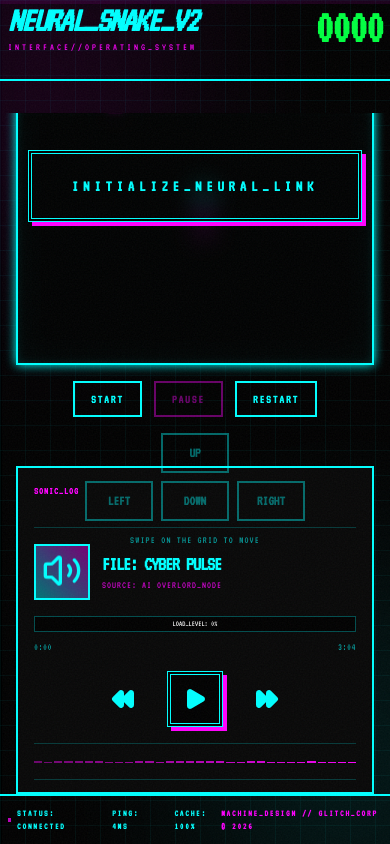
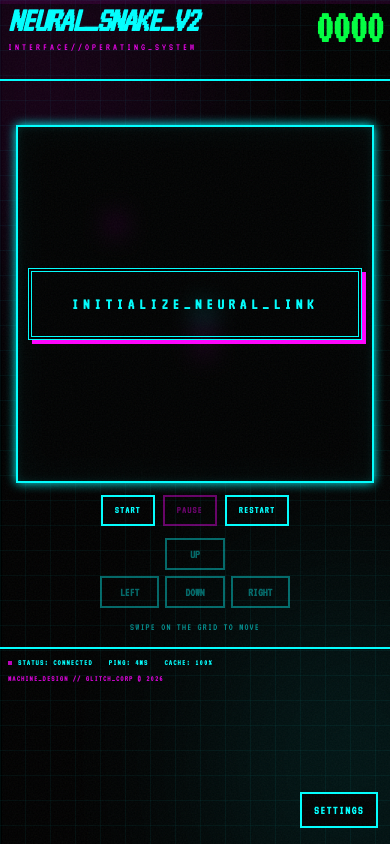
Before and after one commit to mohamed-kadi/Snake_Game, a React (Vite) app: page / in a window 390 px wide. Built offline with nearby package versions, Linux system fonts and the light colour scheme.

Commit message:
feat: add global settings menu and mobile layout polish

```diff
--- a/src/App.tsx
+++ b/src/App.tsx
@@ -7,17 +7,19 @@ import React, { useEffect, useRef, useState } from 'react';
 import { SnakeGame } from '@/src/components/SnakeGame';
 import { GlitchHeader } from '@/src/components/GlitchHeader';
 import { GlitchFooter } from '@/src/components/GlitchFooter';
-import { SonicLog } from '@/src/components/SonicLog';
+import { SettingsMenu } from '@/src/components/SettingsMenu';
 import { musicService } from '@/src/services/musicService';
-import { GameStatus, GameTheme, Track } from '@/src/utils/types';
+import { GameStatus, GameTheme } from '@/src/utils/types';
 
 export default function App() {
   const tracks = musicService.getTracks();
   const [score, setScore] = useState(0);
   const [currentTrackIndex, setCurrentTrackIndex] = useState(0);
   const [isPlaying, setIsPlaying] = useState(false);
-  const [progress, setProgress] = useState(0);
   const [theme, setTheme] = useState<GameTheme>(GameTheme.GLITCH);
+  const [fontFamily, setFontFamily] = useState<string>('Theme default');
+  const [isMuted, setIsMuted] = useState(false);
+  const [isSettingsOpen, setIsSettingsOpen] = useState(false);
   const [isGlitching, setIsGlitching] = useState(false);
   const audioRef = useRef<HTMLAudioElement>(null);
   const eatAudioRef = useRef<HTMLAudioElement>(null);
@@ -25,6 +27,19 @@ export default function App() {
 
   const [gameStatus, setGameStatus] = useState<GameStatus>(GameStatus.IDLE);
   const currentTrack = tracks[currentTrackIndex];
+  const fontOptions = [
+    { label: 'Theme default', value: 'Theme default' },
+    { label: 'VT323', value: 'VT323' },
+    { label: 'Space Grotesk', value: 'Space Grotesk' },
+    { label: 'Press Start 2P', value: 'Press Start 2P' },
+    { label: 'Inter', value: 'Inter' },
+  ];
+  const themeOptions = [
+    { label: 'Glitch', value: GameTheme.GLITCH },
+    { label: 'Cyber', value: GameTheme.CYBER },
+    { label: 'Retro', value: GameTheme.RETRO },
+    { label: 'Minimal', value: GameTheme.MINIMAL },
+  ];
 
   // Handle Game Status Changes (Stop music on crash)
   useEffect(() => {
@@ -39,15 +54,7 @@ export default function App() {
 
   const handleNext = () => {
     setCurrentTrackIndex(prev => (prev + 1) % tracks.length);
-    setProgress(0);
   };
-
-  const handlePrev = () => {
-    setCurrentTrackIndex(prev => (prev - 1 + tracks.length) % tracks.length);
-    setProgress(0);
-  };
-
-  const handleTogglePlay = () => setIsPlaying(!isPlaying);
 
   const handleEat = () => {
     setIsGlitching(true);
@@ -62,36 +69,64 @@ export default function App() {
     const audio = audioRef.current;
     if (!audio) return;
 
+    if (isMuted) {
+      audio.pause();
+      return;
+    }
+
     if (isPlaying) {
       audio.play().catch(e => console.error("Playback stopped:", e));
     } else {
       audio.pause();
     }
-  }, [isPlaying, currentTrack]);
+  }, [isPlaying, currentTrack, isMuted]);
+
+  useEffect(() => {
+    if (isMuted) {
+      setIsPlaying(false);
+    }
+  }, [isMuted]);
 
   useEffect(() => {
     const audio = audioRef.current;
     if (!audio) return;
 
-    const updateProgress = () => {
-      if (audio.duration) {
-        setProgress((audio.currentTime / audio.duration) * 100);
-      }
-    };
-
-    audio.addEventListener('timeupdate', updateProgress);
     audio.addEventListener('ended', handleNext);
     return () => {
-      audio.removeEventListener('timeupdate', updateProgress);
       audio.removeEventListener('ended', handleNext);
     };
   }, []);
 
   return (
-    <div className={`h-screen transition-colors duration-500 theme-${theme} grid-bg relative selection:bg-[var(--secondary)] selection:text-black overflow-hidden flex flex-col ${isGlitching ? 'glitch-heavy' : ''}`}>
-      <audio ref={audioRef} src={currentTrack.url} />
+    <div
+      className={`min-h-screen transition-colors duration-500 theme-${theme} grid-bg relative selection:bg-[var(--secondary)] selection:text-black overflow-x-hidden overflow-y-auto flex flex-col ${isGlitching ? 'glitch-heavy' : ''}`}
+      style={{
+        '--font-family': fontFamily === 'Theme default' ? undefined : `"${fontFamily}"`,
+      } as React.CSSProperties}
+    >
+      <audio ref={audioRef} src={currentTrack.url} muted={isMuted} />
       <audio ref={eatAudioRef} src="https://raw.githubusercontent.com/rafael-m-silva/snake-game/master/assets/eat.mp3" />
       <audio ref={gameOverAudioRef} src="https://raw.githubusercontent.com/rafael-m-silva/snake-game/master/assets/die.mp3" />
+      <SettingsMenu
+        isOpen={isSettingsOpen}
+        onToggleOpen={() => setIsSettingsOpen((prev) => !prev)}
+        selectedFont={fontFamily}
+        fontOptions={fontOptions}
+        onFontChange={setFontFamily}
+        selectedTheme={theme}
+        themeOptions={themeOptions}
+        onThemeChange={(nextTheme) => setTheme(nextTheme as GameTheme)}
+        isMuted={isMuted}
+        onToggleMuted={() => {
+          setIsMuted((prev) => {
+            const nextMuted = !prev;
+            if (!nextMuted) {
+              setIsPlaying(true);
+            }
+            return nextMuted;
+          });
+        }}
+      />
 
       {/* Glitch Infrastructure */}
       {theme === GameTheme.GLITCH && (
@@ -113,28 +148,12 @@ export default function App() {
         />
       </div>
 
-      <div className="relative z-10 w-full h-full flex flex-col overflow-hidden">
+      <div className="relative z-10 w-full flex flex-col">
         <GlitchHeader score={score} />
 
         {/* Main Interface */}
-        <main className="flex-1 w-full max-w-7xl mx-auto flex flex-col lg:grid lg:grid-cols-12 gap-6 min-h-0 overflow-hidden px-4 md:px-6">
-
-          {/* Sidebar: Sonic Log + Music + Themes */}
-          <div className="col-span-12 lg:col-span-4 xl:col-span-3 lg:order-1 order-2 flex flex-col h-full min-h-0">
-            <SonicLog
-              currentTrack={currentTrack}
-              isPlaying={isPlaying}
-              progress={progress}
-              onTogglePlay={handleTogglePlay}
-              onNext={handleNext}
-              onPrev={handlePrev}
-              currentTheme={theme}
-              onThemeChange={setTheme}
-            />
-          </div>
-
-          {/* Main Content Area: Snake */}
-          <section className="col-span-12 lg:col-span-8 xl:col-span-9 lg:order-2 order-1 flex justify-center items-center h-full min-h-0 relative">
+        <main className="flex-1 w-full max-w-7xl mx-auto flex min-h-0 px-4 md:px-6 py-3">
+          <section className="w-full flex justify-center items-start lg:items-center h-full min-h-0 relative">
              <div className="absolute top-0 left-0 text-[8px] opacity-20 pointer-events-none p-2 uppercase tracking-widest leading-none">STREAMING_LIVE_FEED</div>
              <div className="w-full max-w-[600px] aspect-square flex items-center justify-center">
                <SnakeGame
--- a/src/components/GlitchFooter.tsx
+++ b/src/components/GlitchFooter.tsx
@@ -3,8 +3,8 @@ import React from 'react';
 export const GlitchFooter: React.FC = () => {
   return (
     <footer className="w-full z-10 border-t-2 border-double border-[var(--primary)] mt-auto">
-      <div className="h-12 max-w-7xl mx-auto flex items-center justify-between px-2">
-        <div className="flex items-center gap-6 text-[9px] font-bold uppercase tracking-[0.2em] text-[var(--primary)]">
+      <div className="min-h-12 max-w-7xl mx-auto flex flex-col sm:flex-row sm:items-center sm:justify-between gap-1 sm:gap-3 px-2 py-2 sm:py-0">
+        <div className="flex flex-wrap items-center gap-x-4 gap-y-1 text-[8px] sm:text-[9px] font-bold uppercase tracking-[0.15em] sm:tracking-[0.2em] text-[var(--primary)]">
           <span className="flex items-center gap-1.5">
             <span className="w-1 h-1 bg-[var(--secondary)] animate-pulse" />
             STATUS: CONNECTED
@@ -12,7 +12,7 @@ export const GlitchFooter: React.FC = () => {
           <span>PING: 4ms</span>
           <span>CACHE: 100%</span>
         </div>
-        <div className="text-[9px] font-bold uppercase tracking-[0.2em] text-[var(--secondary)]">
+        <div className="text-[8px] sm:text-[9px] font-bold uppercase tracking-[0.14em] sm:tracking-[0.2em] text-[var(--secondary)] opacity-80 sm:opacity-100">
           MACHINE_DESIGN // GLITCH_CORP © 2026
         </div>
       </div>
--- /dev/null
+++ b/src/components/SettingsMenu.tsx
@@ -0,0 +1,91 @@
+import React from 'react';
+
+export interface FontOption {
+  label: string;
+  value: string;
+}
+
+export interface ThemeOption {
+  label: string;
+  value: string;
+}
+
+interface SettingsMenuProps {
+  isOpen: boolean;
+  onToggleOpen: () => void;
+  selectedFont: string;
+  fontOptions: FontOption[];
+  onFontChange: (fontValue: string) => void;
+  selectedTheme: string;
+  themeOptions: ThemeOption[];
+  onThemeChange: (themeValue: string) => void;
+  isMuted: boolean;
+  onToggleMuted: () => void;
+}
+
+export const SettingsMenu: React.FC<SettingsMenuProps> = ({
+  isOpen,
+  onToggleOpen,
+  selectedFont,
+  fontOptions,
+  onFontChange,
+  selectedTheme,
+  themeOptions,
+  onThemeChange,
+  isMuted,
+  onToggleMuted,
+}) => {
+  return (
+    <div className="fixed bottom-4 right-3 sm:top-4 sm:right-4 sm:bottom-auto z-40">
+      <button
+        type="button"
+        onClick={onToggleOpen}
+        className="px-3 py-2 border-2 border-[var(--primary)] bg-black/80 text-[var(--primary)] text-xs font-bold tracking-[0.12em] hover:bg-[var(--primary)] hover:text-black transition-colors"
+      >
+        SETTINGS
+      </button>
+
+      {isOpen && (
+        <div className="mb-2 sm:mb-0 sm:mt-2 w-[min(88vw,260px)] glass-panel p-3 border-2 border-[var(--primary)]">
+          <div className="text-[10px] font-bold tracking-[0.18em] text-[var(--secondary)] mb-2">
+            PREFERENCES
+          </div>
+
+          <label className="block text-[10px] tracking-[0.12em] mb-1 text-[var(--text)]/70">FONT</label>
+          <select
+            value={selectedFont}
+            onChange={(e) => onFontChange(e.target.value)}
+            className="w-full mb-3 px-2 py-1.5 bg-black border border-[var(--primary)]/40 text-[var(--text)] text-xs outline-none"
+          >
+            {fontOptions.map((option) => (
+              <option key={option.value} value={option.value}>
+                {option.label}
+              </option>
+            ))}
+          </select>
+
+          <label className="block text-[10px] tracking-[0.12em] mb-1 text-[var(--text)]/70">THEME</label>
+          <select
+            value={selectedTheme}
+            onChange={(e) => onThemeChange(e.target.value)}
+            className="w-full mb-3 px-2 py-1.5 bg-black border border-[var(--primary)]/40 text-[var(--text)] text-xs outline-none"
+          >
+            {themeOptions.map((option) => (
+              <option key={option.value} value={option.value}>
+                {option.label}
+              </option>
+            ))}
+          </select>
+
+          <button
+            type="button"
+            onClick={onToggleMuted}
+            className="w-full px-2 py-2 border border-[var(--secondary)] text-[var(--secondary)] text-xs font-bold tracking-[0.1em] hover:bg-[var(--secondary)] hover:text-black transition-colors"
+          >
+            {isMuted ? 'MUSIC: SILENT' : 'MUSIC: ON'}
+          </button>
+        </div>
+      )}
+    </div>
+  );
+};
--- a/src/components/SnakeGame.tsx
+++ b/src/components/SnakeGame.tsx
@@ -193,7 +193,7 @@ export const SnakeGame: React.FC<SnakeGameProps> = ({
   }, [snake, food, digestingIndices, accentColor]);
 
   return (
-    <div className="relative group w-full max-w-[500px] min-h-[300px]">
+    <div className="relative group w-full max-w-[min(500px,calc(100vh-320px))] min-h-[300px]">
       <div
         className="relative aspect-square glass-panel neon-border overflow-hidden p-0 border-[var(--primary)] shadow-[0_0_20px_var(--primary)_inset,0_0_20px_var(--primary)] touch-none"
         onTouchStart={handleTouchStart}
@@ -248,12 +248,12 @@ export const SnakeGame: React.FC<SnakeGameProps> = ({
         )}
       </div>
 
-      <div className="mt-4 flex items-center justify-center gap-3">
+      <div className="mt-3 sm:mt-4 flex items-center justify-center gap-2 sm:gap-3">
         <button
           type="button"
           onClick={handleStart}
           disabled={status === GameStatus.PLAYING}
-          className="px-4 py-2 border-2 border-[var(--primary)] text-[var(--primary)] font-bold text-xs tracking-[0.15em] disabled:opacity-40 disabled:cursor-not-allowed hover:bg-[var(--primary)] hover:text-black transition-colors"
+          className="px-3 sm:px-4 py-1.5 sm:py-2 border-2 border-[var(--primary)] text-[var(--primary)] font-bold text-[10px] sm:text-xs tracking-[0.12em] sm:tracking-[0.15em] disabled:opacity-40 disabled:cursor-not-allowed hover:bg-[var(--primary)] hover:text-black transition-colors"
         >
           START
         </button>
@@ -261,26 +261,26 @@ export const SnakeGame: React.FC<SnakeGameProps> = ({
           type="button"
           onClick={handlePauseToggle}
           disabled={status === GameStatus.IDLE || status === GameStatus.GAME_OVER}
-          className="px-4 py-2 border-2 border-[var(--secondary)] text-[var(--secondary)] font-bold text-xs tracking-[0.15em] disabled:opacity-40 disabled:cursor-not-allowed hover:bg-[var(--secondary)] hover:text-black transition-colors"
+          className="px-3 sm:px-4 py-1.5 sm:py-2 border-2 border-[var(--secondary)] text-[var(--secondary)] font-bold text-[10px] sm:text-xs tracking-[0.12em] sm:tracking-[0.15em] disabled:opacity-40 disabled:cursor-not-allowed hover:bg-[var(--secondary)] hover:text-black transition-colors"
         >
           {status === GameStatus.PAUSED ? 'RESUME' : 'PAUSE'}
         </button>
         <button
           type="button"
           onClick={handleRestart}
-          className="px-4 py-2 border-2 border-[var(--text)] text-[var(--text)] font-bold text-xs tracking-[0.15em] hover:bg-[var(--text)] hover:text-black transition-colors"
+          className="px-3 sm:px-4 py-1.5 sm:py-2 border-2 border-[var(--text)] text-[var(--text)] font-bold text-[10px] sm:text-xs tracking-[0.12em] sm:tracking-[0.15em] hover:bg-[var(--text)] hover:text-black transition-colors"
         >
           RESTART
         </button>
       </div>
 
-      <div className="mt-4 grid grid-cols-3 gap-2 max-w-[220px] mx-auto select-none">
+      <div className="mt-3 sm:mt-4 grid grid-cols-3 gap-1.5 sm:gap-2 max-w-[190px] sm:max-w-[220px] mx-auto select-none">
         <div />
         <button
           type="button"
           onClick={() => handleDirectionTap('UP')}
           disabled={status !== GameStatus.PLAYING}
-          className="px-3 py-2 border-2 border-[var(--primary)] text-[var(--primary)] font-bold text-sm disabled:opacity-40 disabled:cursor-not-allowed active:scale-95 transition-transform"
+          className="px-2 sm:px-3 py-1.5 sm:py-2 border-2 border-[var(--primary)] text-[var(--primary)] font-bold text-xs sm:text-sm disabled:opacity-40 disabled:cursor-not-allowed active:scale-95 transition-transform"
         >
           UP
         </button>
@@ -289,7 +289,7 @@ export const SnakeGame: React.FC<SnakeGameProps> = ({
           type="button"
           onClick={() => handleDirectionTap('LEFT')}
           disabled={status !== GameStatus.PLAYING}
-          className="px-3 py-2 border-2 border-[var(--primary)] text-[var(--primary)] font-bold text-sm disabled:opacity-40 disabled:cursor-not-allowed active:scale-95 transition-transform"
+          className="px-2 sm:px-3 py-1.5 sm:py-2 border-2 border-[var(--primary)] text-[var(--primary)] font-bold text-xs sm:text-sm disabled:opacity-40 disabled:cursor-not-allowed active:scale-95 transition-transform"
         >
           LEFT
         </button>
@@ -297,7 +297,7 @@ export const SnakeGame: React.FC<SnakeGameProps> = ({
           type="button"
           onClick={() => handleDirectionTap('DOWN')}
           disabled={status !== GameStatus.PLAYING}
-          className="px-3 py-2 border-2 border-[var(--primary)] text-[var(--primary)] font-bold text-sm disabled:opacity-40 disabled:cursor-not-allowed active:scale-95 transition-transform"
+          className="px-2 sm:px-3 py-1.5 sm:py-2 border-2 border-[var(--primary)] text-[var(--primary)] font-bold text-xs sm:text-sm disabled:opacity-40 disabled:cursor-not-allowed active:scale-95 transition-transform"
         >
           DOWN
         </button>
@@ -305,7 +305,7 @@ export const SnakeGame: React.FC<SnakeGameProps> = ({
           type="button"
           onClick={() => handleDirectionTap('RIGHT')}
           disabled={status !== GameStatus.PLAYING}
-          className="px-3 py-2 border-2 border-[var(--primary)] text-[var(--primary)] font-bold text-sm disabled:opacity-40 disabled:cursor-not-allowed active:scale-95 transition-transform"
+          className="px-2 sm:px-3 py-1.5 sm:py-2 border-2 border-[var(--primary)] text-[var(--primary)] font-bold text-xs sm:text-sm disabled:opacity-40 disabled:cursor-not-allowed active:scale-95 transition-transform"
         >
           RIGHT
         </button>
--- a/src/index.css
+++ b/src/index.css
@@ -63,7 +63,7 @@
 
 @layer base {
   body {
-    @apply antialiased overflow-hidden h-screen w-screen;
+    @apply antialiased overflow-x-hidden overflow-y-auto min-h-screen w-full;
     background-color: var(--bg);
     color: var(--text);
     font-family: var(--font-family), monospace;
```
